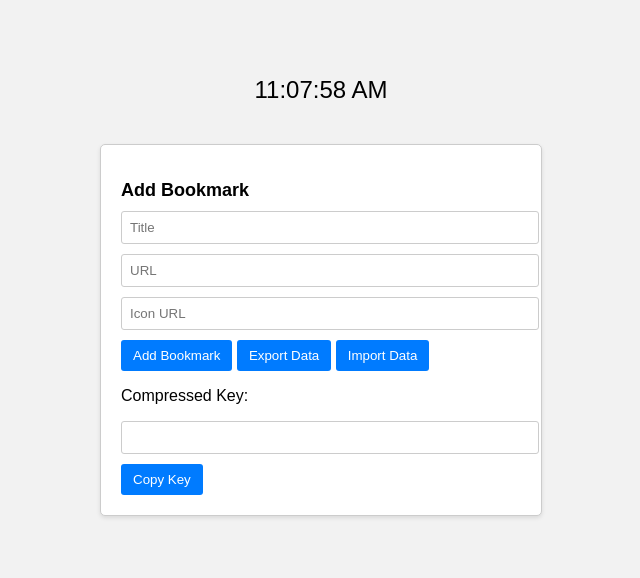
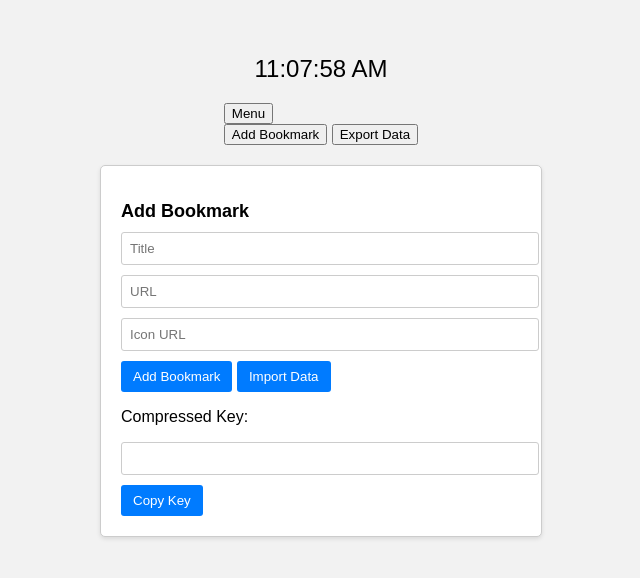
Before and after one commit to r4nd0m9uy/start, a plain HTML site: page index.html in a window 1280 px wide. Shown: the part 104-682 px from the top of the page, without its empty margins (319-959 px from the left). Drawn offline with Linux system fonts and the light colour scheme.

Commit message:
Update index.html

```diff
--- a/index.html
+++ b/index.html
@@ -12,6 +12,13 @@
     <div class="clock">
         <span id="time"></span>
     </div>
+    <div class="menu">
+        <button id="toggleMenu">Menu</button>
+        <div class="menu-options" id="menuOptions">
+            <button id="addBookmark">Add Bookmark</button>
+            <button id="exportButton">Export Data</button>
+        </div>
+    </div>
     <div class="bookmarks">
         <!-- Bookmarks will be added dynamically using JS -->
     </div>
@@ -20,8 +27,7 @@
         <input type="text" id="title" placeholder="Title">
         <input type="url" id="url" placeholder="URL">
         <input type="text" id="icon" placeholder="Icon URL">
-        <button id="addBookmark">Add Bookmark</button>
-        <button id="exportButton">Export Data</button>
+        <button id="addBookmarkButton">Add Bookmark</button>
         <button id="importButton">Import Data</button>
         <div id="keySection">
             <p>Compressed Key:</p>
```
